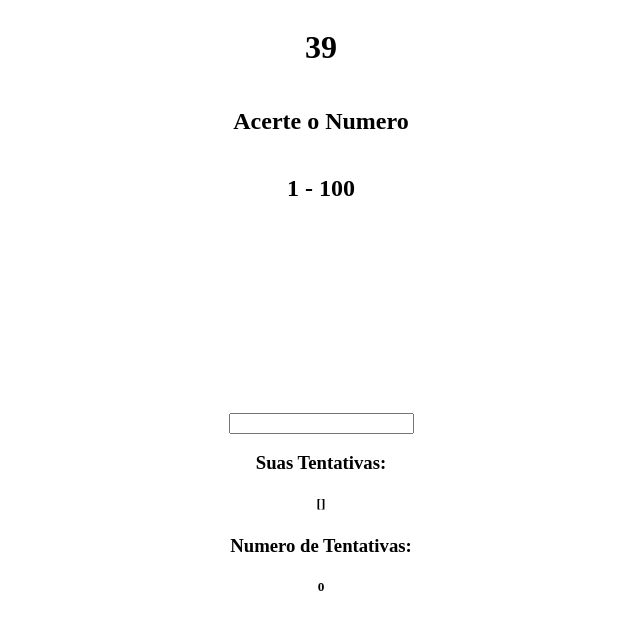
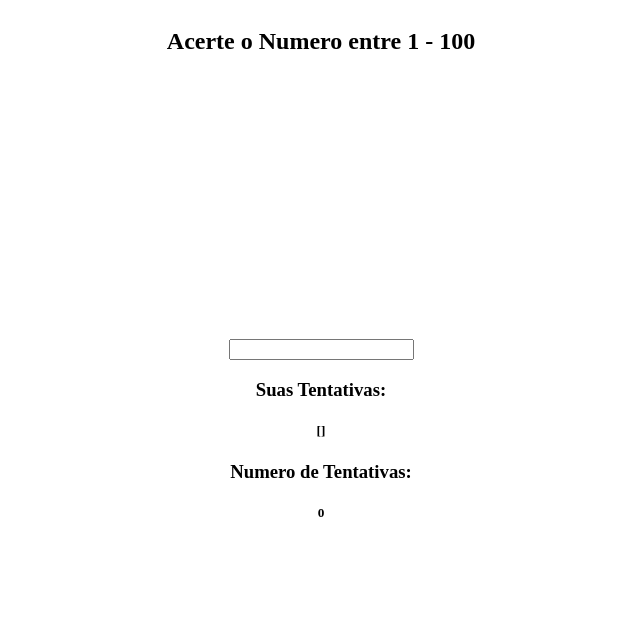
Before and after one commit to HenriqZimer/GuessTheNumber-VueJS, a Vue app: page / in a window 1280 px wide. Shown: the top 630 px of the page, without its empty margins (319-959 px from the left). Built offline with nearby package versions, Linux system fonts and the light colour scheme.

Commit message:
falta so estilizar

```diff
--- a/src/components/entradaTexto.vue
+++ b/src/components/entradaTexto.vue
@@ -1,8 +1,11 @@
 <template>
   <div class="input">
-    <!-- <input type="number" v-model="numeroJogado" @change="inputClicado"> -->
     <input type="number" v-model="numeroJogado" @change="inputClicado">
     <div>
+      <div v-if="tentativas >= 1">
+      <h2 v-if="ultimaJogada > numeroRandom">Ta alto</h2>
+      <h2 v-else>Ta Baixo</h2>
+      </div>
       <h3>Suas Tentativas:</h3>
       <h5> {{ numerosJogados }}</h5>
       <h3>Numero de Tentativas:</h3>
@@ -13,13 +16,13 @@
 
 <script>
 export default {
+  props: ['numeroRandom'],
   data() {
     return {
       numeroJogado: null,
       numerosJogados: [],
-      jogadas: [],
       tentativas: 0,
-      ultimaJogada: 0
+      ultimaJogada: 0,
     }
   },
   methods: {
@@ -31,7 +34,6 @@ export default {
     removeUltimo(){
       let jogadas = this.numerosJogados.slice(0)
       this.ultimaJogada = jogadas.pop()
-      console.log(this.ultimaJogada)
     },
     inputClicado() {
       this.resultadosArray()
--- a/src/components/guessTheNumber.vue
+++ b/src/components/guessTheNumber.vue
@@ -1,12 +1,15 @@
 <template>
-    <div class="guess" >
-			<h1>{{ computerNumber }}</h1>
-        <h2>Acerte o Numero</h2>
-        <h2>1 - 100</h2>
+    <div class="guess">
+      <h2>Acerte o Numero entre 1 - 100</h2>
       <h1 v-if="controlador == 1">Voce Ganhou</h1>
       <h1 v-else-if="controlador == 2">Voce Perdeu</h1>
-        <btnNovoJogo v-if="controlador == 1 || controlador == 2" @newGameAcionado="newGame" />
-        <entradaTexto v-else @inputAcionado="comparativoJogadas"/>
+
+      <btnNovoJogo v-if="controlador == 1 || controlador == 2"
+      @newGameAcionado="newGame" />
+
+      <entradaTexto v-else
+      @inputAcionado="comparativoJogadas"
+      :numeroRandom="numeroRandom"/>
     </div>
 </template>
 
@@ -20,7 +23,7 @@ export default {
   },
 	data(){
 		return{
-      computerNumber: null,
+      numeroRandom: null,
       controlador: 0,
     }
   },
@@ -29,14 +32,15 @@ export default {
     window.location.reload()
 		},
     comparativoJogadas(tentativas, numerosJogados, numeroJogado, ultimaJogada) {
-      if(ultimaJogada == this.computerNumber){
+      if(ultimaJogada == this.numeroRandom){
         this.controlador = 1;
-      } else if (tentativas >= 3)
+      } else if (tentativas >= 10)
         this.controlador = 2;
     }
   },
 	created(){
-		this.computerNumber = Math.floor(Math.random() * 100 + 1)
+		this.numeroRandom = Math.floor(Math.random() * 100 + 1)
+    console.log(this.numeroRandom)
     }
 	}
 </script>
```
